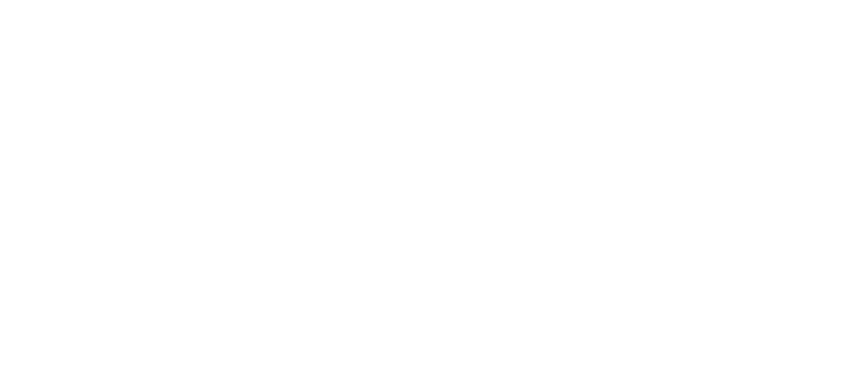
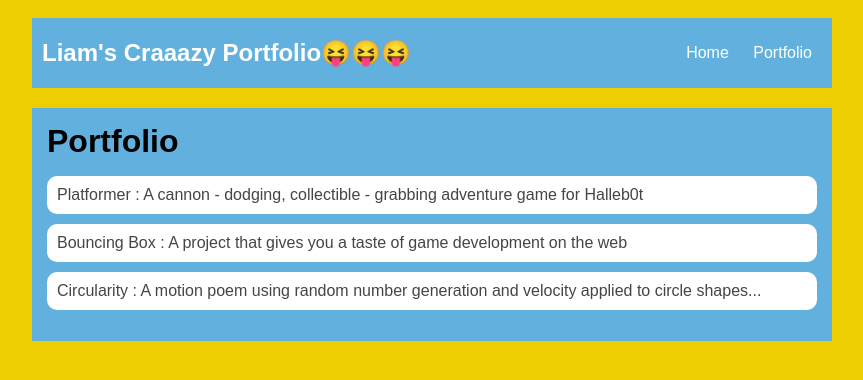
Before and after one commit to LiamDubois0/LiamDubois0.github.io, a plain HTML site: page portfolio.html in a window 1280 px wide. Shown: the whole page, without its empty margins (208-1071 px from the left). Drawn offline with Linux system fonts and the light colour scheme.

Commit message:
add portfolio.html file

```diff
--- a/portfolio.html
+++ b/portfolio.html
@@ -1,10 +1,33 @@
 <!DOCTYPE HTML>
 <html>
     <head>
+      <title>Liam's Craaazy Portfolio😝😝😝</title>
+      <link rel="stylesheet" href="style.css">
     </head>
 
     <body>
       <div id="all-contents">
+        <nav>
+          <h1>Liam's Craaazy Portfolio😝😝😝</h1>
+          <ul id="nav-ul">
+              <li class="nav-li">
+                  <a class="nav-a" href="index.html">Home</a>
+              </li>
+              <li class="nav-li">
+                  <a class="nav-a" href="portfolio.html">Portfolio</a>
+              </li>
+          </ul>
+        </nav>
+        <main>
+          <div class="content">
+              <h1>Portfolio</h1>
+              <ul id="portfolio">
+                <li><a href="projects/platformer/">Platformer : A cannon - dodging, collectible - grabbing adventure game for Halleb0t</a></li>
+                <li><a href="projects/bouncing-box/">Bouncing Box : A project that gives you a taste of game development on the web </a></li>
+                <li><a href="projects/circularity/">Circularity : A motion poem using random number generation and velocity applied to circle shapes...</a></li>
+              </ul>
+          </div>
+        </main>
 
       </div>
     </body>
--- a/style.css
+++ b/style.css
@@ -61,3 +61,27 @@
 h2, h3 {
     margin: 0px;
 }
+ .content h1 {
+    color: black;
+}
+
+#portfolio {
+    list-style-type: none;
+    padding-left: 0;
+}
+
+#portfolio li {
+    background: #fff;
+    padding: 10px;
+    border-radius: 10px;
+    margin-bottom: 10px;
+}
+
+#portfolio li:hover {
+    background: #eee;
+}
+
+#portfolio a {
+    text-decoration: none;
+    color: #454545;
+}
```
Also changed, not shown: index.html (+1 -6 lines), vault.html (+4 -0 lines), .github/workflows/updates-from-repos.yml, assets/gangsta sponge.png (added).
